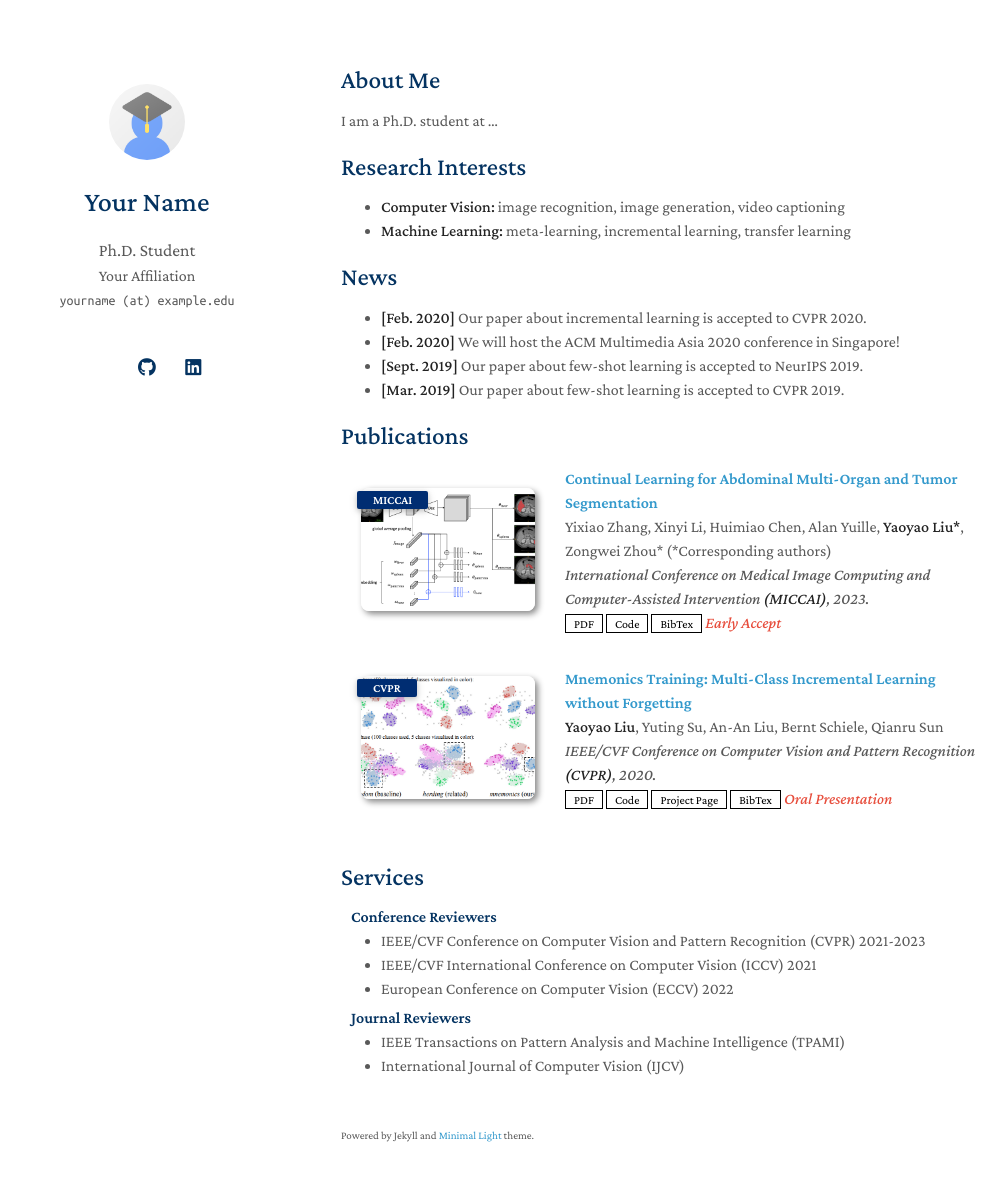
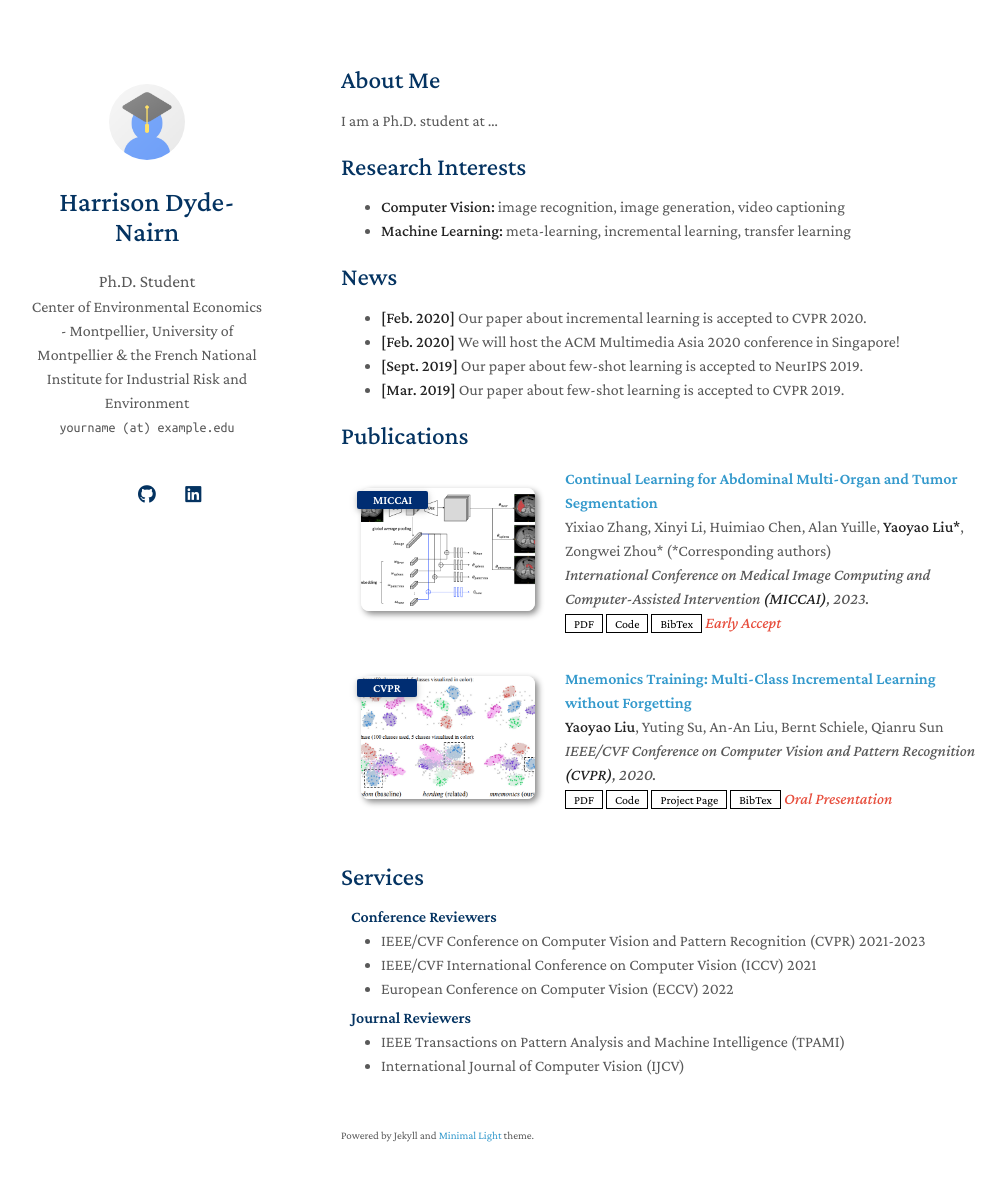
Before and after one commit to hdydenairn/website-test, a Jekyll site: the page built from index.md, in a window 1280 px wide and 1216 px high. Shown: the top 1181 px of the window, without its empty margins (129-1135 px from the left). Built offline with Jekyll 4.4.1, drawn with Linux system fonts in a browser that asks for light colours; a style sheet for code colours, icons or effects is not loaded; our own code applies the rules of GitHub Pages for plain Markdown files.

Commit message:
Update personal information in _config.yml

```diff
--- a/_config.yml
+++ b/_config.yml
@@ -1,7 +1,7 @@
 # Basic Information
-title: Your Name
+title: Harrison Dyde-Nairn
 position: Ph.D. Student
-affiliation: Your Affiliation
+affiliation: Center of Environmental Economics - Montpellier, University of Montpellier & the French National Institute for Industrial Risk and Environment
 email: yourname (at) example.edu
 
 # Search Engine Optimization (SEO)
```
